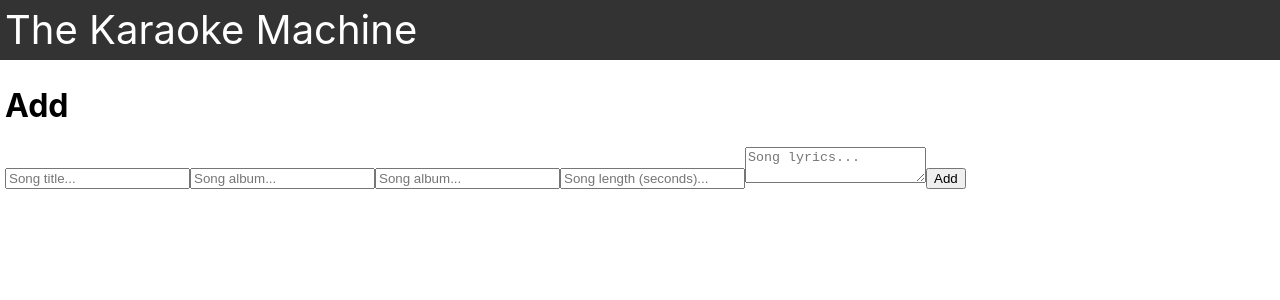
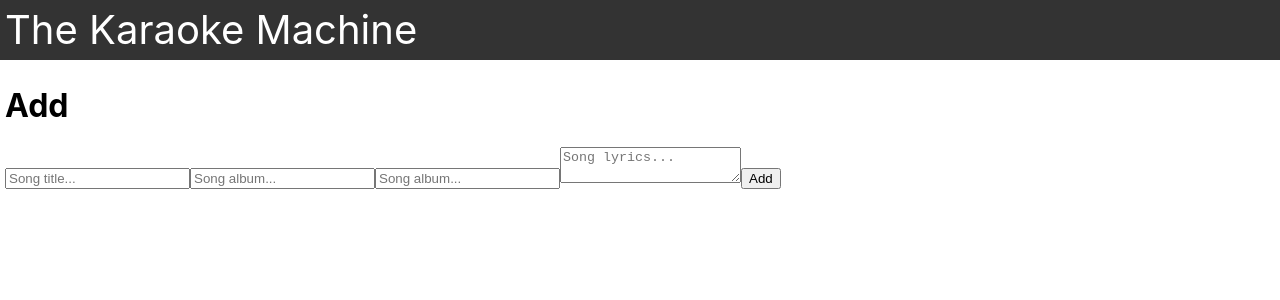
Before and after one commit to zizzard/itp_404_final, a React (Create React App) app: page /add in a window 1280 px wide. Shown: the top 300 px of the page. Built offline with nearby package versions, Linux system fonts and the light colour scheme; the HTML template or start-up script is replaced by a standard one.

Commit message:
Removing length time

```diff
--- a/package.json
+++ b/package.json
@@ -25,7 +25,8 @@
     "build": "react-scripts build",
     "test": "react-scripts test",
     "eject": "react-scripts eject",
-    "server-prod": "node server/server.js"
+    "server-prod": "node server/server.js",
+    "server-dev": "nodemon server/server.js"
   },
   "eslintConfig": {
     "extends": [
--- a/src/Add.js
+++ b/src/Add.js
@@ -8,7 +8,6 @@ function Add() {
   const [lyrics, setLyrics] = useState("");
   const [album, setAlbum] = useState("");
   const [artist, setArtist] = useState("");
-  const [length, setLength] = useState("");
 
   useEffect(() => {
     document.title = `Add a song`;
@@ -21,7 +20,6 @@ function Add() {
       title: title,
       artist: artist,
       album: album,
-      length: length,
       lyrics: lyrics,
     };
 
@@ -66,13 +64,6 @@ function Add() {
             placeholder="Song album..."
             className="add-field"
           />
-          <input
-            type="text"
-            value={length}
-            onChange={(e) => setLength(e.target.value)}
-            placeholder="Song length (seconds)..."
-            className="add-field"
-          />
           <textarea
             value={lyrics}
             onChange={(e) => setLyrics(e.target.value)}
--- a/src/SongTable.js
+++ b/src/SongTable.js
@@ -14,7 +14,6 @@ function SongTable({ data }) {
               <th>Song Title</th>
               <th>Artist</th>
               <th>Album</th>
-              <th>Length (seconds)</th>
             </tr>
           </thead>
           <tbody>
@@ -33,7 +32,6 @@ function SongTable({ data }) {
                   <td>{song.title}</td>
                   <td>{song.artist}</td>
                   <td>{song.album}</td>
-                  <td>{song.length}</td>
                 </tr>
               );
             })}
```
Also changed, not shown: server/db.json (+0 -3 lines), 1 other file (tests, documents, lock files or other folders).
